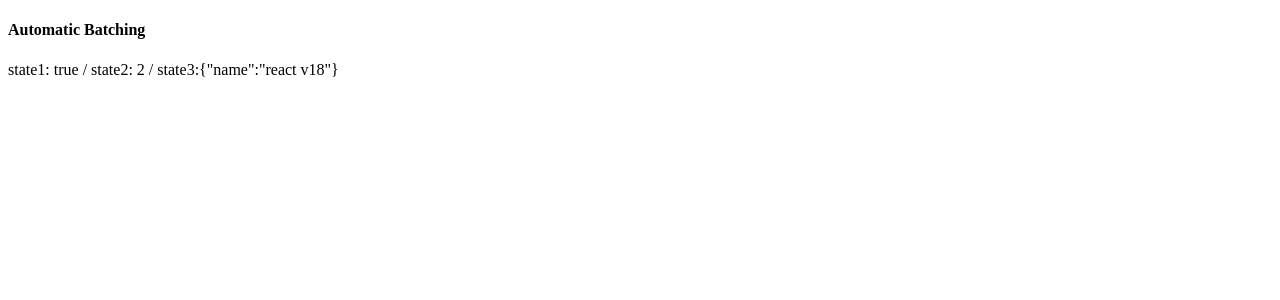
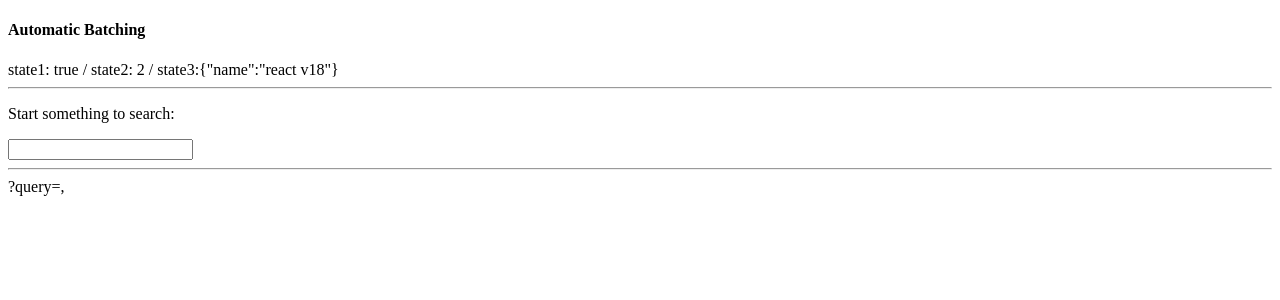
Before and after one commit to cra2ycoder/cra2ycoder-dev-labx, a Next.js app in the folder @reactjs/: page /v18 in a window 1280 px wide. Shown: the top 300 px of the page. Built offline with nearby package versions, Linux system fonts and the light colour scheme.

Commit message:
start transition example added

```diff
--- a/@reactjs/pages/v18.tsx
+++ b/@reactjs/pages/v18.tsx
@@ -1,10 +1,13 @@
 import React from 'react'
 import AutomaticBatching from '@/v18/AutomaticBatching'
+import StartTransitions from '@/v18/StartTransitions'
 
 function v18() {
   return (
     <div>
       <AutomaticBatching />
+      <hr />
+      <StartTransitions />
     </div>
   )
 }
--- /dev/null
+++ b/@reactjs/src/v18/StartTransitions.tsx
@@ -0,0 +1,30 @@
+import React, { useState, useTransition } from 'react'
+
+function StartTransitions() {
+  const [searchValue, setSearchValue] = useState('')
+  const [searchQuery, setSearchQuery] = useState('')
+  const [isPending, startTransition] = useTransition()
+
+  const onTyping = e => {
+    console.log(e.target.value)
+
+    setSearchValue(e.target.value)
+
+    startTransition(() => {
+      setSearchQuery(searchValue)
+    })
+  }
+
+  return (
+    <div>
+      <p>Start something to search:</p>
+      <input id="search" type="text" onChange={onTyping} />
+      <hr />
+      <div>
+        {isPending ? 'Loading...' : `?query=${searchQuery},${searchValue}`}
+      </div>
+    </div>
+  )
+}
+
+export default StartTransitions
```
